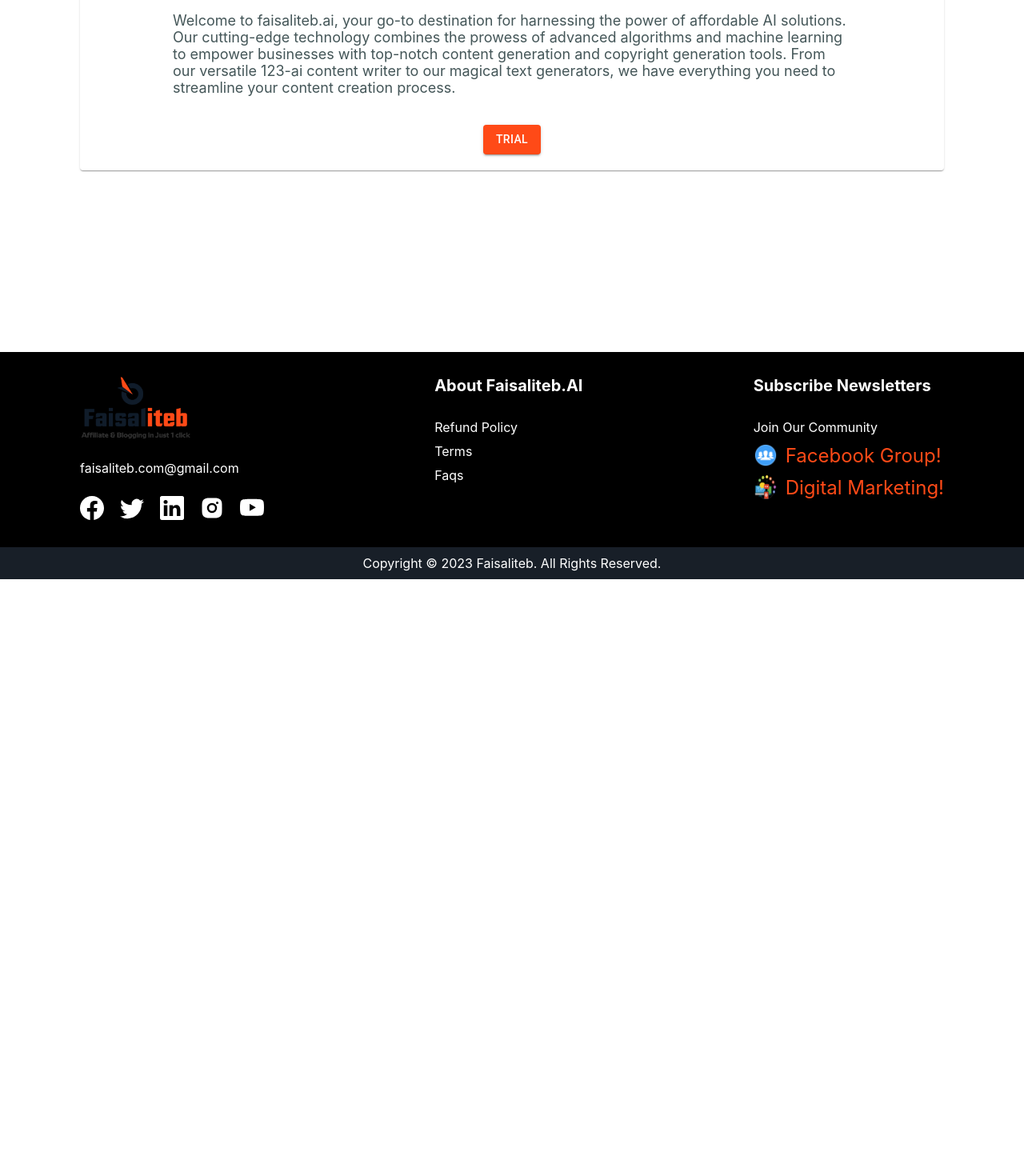
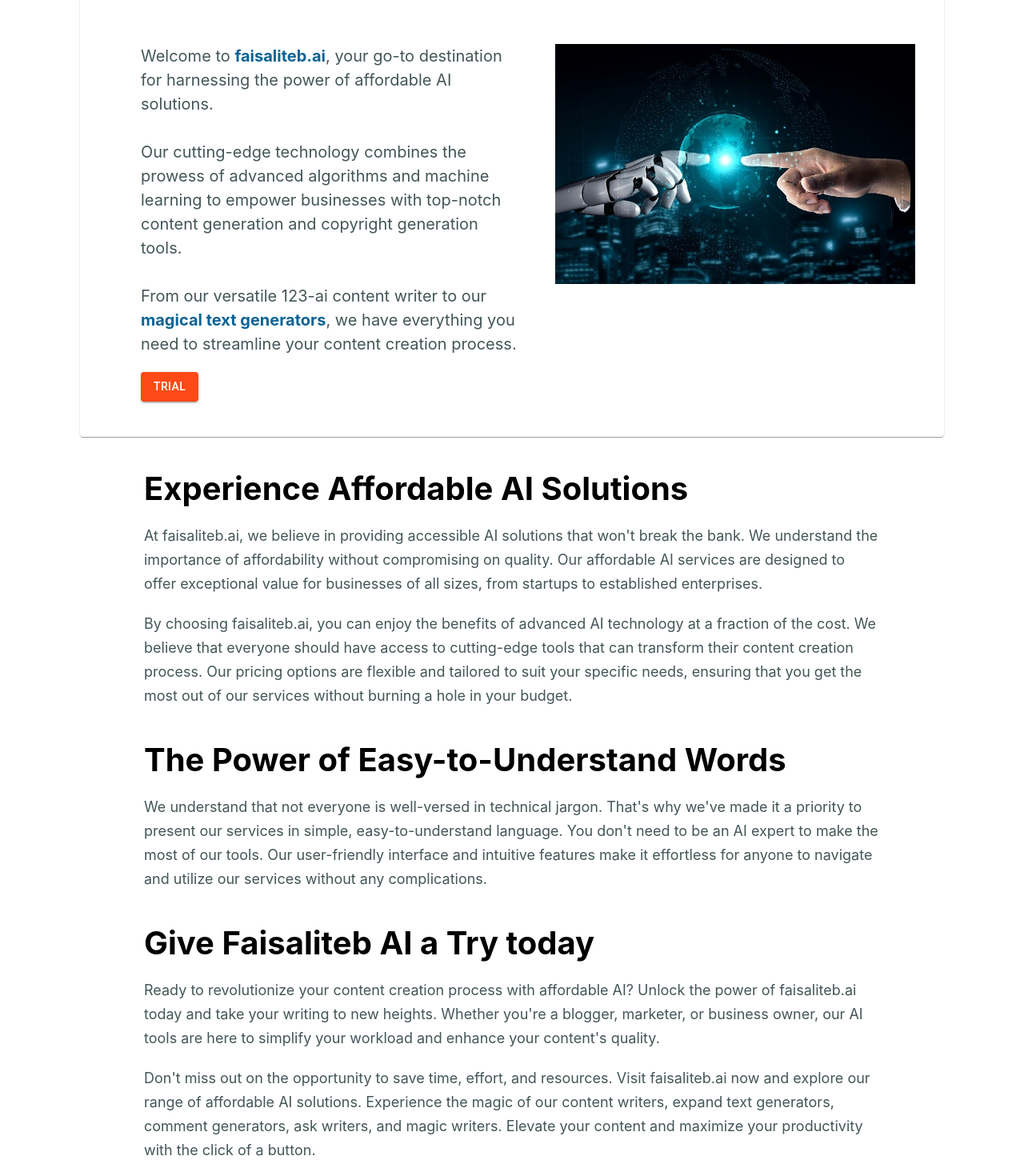
Before and after one commit to Sunny1509006/AI-Content-Generator, a React (Create React App) app: page / in a window 1280 px wide. Shown: the part 180-1650 px from the top of the page at 80% size. Before the commit the page ends 904 px from the top, so only its background shows below. Built offline with nearby package versions, Linux system fonts and the light colour scheme; no server answers.

Commit message:
Homepage has been modified with Details and Title_Info components, padding of youtube has been changed, Footer has been modified

```diff
--- /dev/null
+++ b/src/Components/Common/Details.css
@@ -0,0 +1,18 @@
+.details-main {
+    display: flex;
+    flex-direction: column;
+    padding: 40px 80px;
+    gap: 40px;
+}
+
+.details-main h1 {
+    font-size: 40px;
+    margin-bottom: 20px;
+}
+
+.details-main p{
+    color: var(--secondary-black);
+    font-size: 18px;
+    line-height: 30px;
+
+}
--- /dev/null
+++ b/src/Components/Common/Details.js
@@ -0,0 +1,65 @@
+import React from "react";
+import "./Details.css"
+
+export const Details = () => {
+  return (
+    <div className="details-main">
+      <div>
+        <h1>Experience Affordable AI Solutions</h1>
+        <p>
+          At faisaliteb.ai, we believe in providing accessible AI solutions that
+          won't break the bank. We understand the importance of affordability
+          without compromising on quality. Our affordable AI services are
+          designed to offer exceptional value for businesses of all sizes, from
+          startups to established enterprises.
+        </p>
+        <br />
+        <p>
+          By choosing faisaliteb.ai, you can enjoy the benefits of advanced AI
+          technology at a fraction of the cost. We believe that everyone should
+          have access to cutting-edge tools that can transform their content
+          creation process. Our pricing options are flexible and tailored to
+          suit your specific needs, ensuring that you get the most out of our
+          services without burning a hole in your budget.
+        </p>
+      </div>
+      <div>
+        <h1>The Power of Easy-to-Understand Words</h1>
+        <p>
+          We understand that not everyone is well-versed in technical jargon.
+          That's why we've made it a priority to present our services in simple,
+          easy-to-understand language. You don't need to be an AI expert to make
+          the most of our tools. Our user-friendly interface and intuitive
+          features make it effortless for anyone to navigate and utilize our
+          services without any complications.
+        </p>
+      </div>
+      <div>
+        <h1>Give Faisaliteb AI a Try today</h1>
+        <p>
+          Ready to revolutionize your content creation process with affordable
+          AI? Unlock the power of faisaliteb.ai today and take your writing to
+          new heights. Whether you're a blogger, marketer, or business owner,
+          our AI tools are here to simplify your workload and enhance your
+          content's quality.
+        </p>
+        <br />
+        <p>
+          Don't miss out on the opportunity to save time, effort, and resources.
+          Visit faisaliteb.ai now and explore our range of affordable AI
+          solutions. Experience the magic of our content writers, expand text
+          generators, comment generators, ask writers, and magic writers.
+          Elevate your content and maximize your productivity with the click of
+          a button.
+        </p>
+        <br />
+        <p>
+          Invest in your success with the power of affordable AI. Join the
+          faisaliteb.ai community today and witness the transformative impact it
+          can have on your content creation process. Click here to get started
+          and unlock the potential of your writing with faisaliteb.ai.
+        </p>
+      </div>
+    </div>
+  );
+};
--- a/src/Components/Common/Footer.css
+++ b/src/Components/Common/Footer.css
@@ -4,6 +4,7 @@
     width: 100%;
     /* background-color: var(--primary-black); */
     background-color: black;
+    margin-top: 20px;
 
 }
 
--- a/src/Components/Common/Title_Info.css
+++ b/src/Components/Common/Title_Info.css
@@ -5,9 +5,36 @@
     align-items: center;
 }
 
-.title-info-main p{
-    margin-top: 20px;
-    padding: 0px 100px;
+.title-info-main h1 {
+    font-size: 40px;
+}
+
+.title-info-body {
+    display: flex;
+    margin-top: 30px;
+    padding: 20px;
+}
+
+.title-info-body img{
+    height: 300px ;
+}
+
+.title-info-body p{
+    /* margin-top: 20px;     */
+    padding: 0px 40px;
     color: var(--secondary-black) !important;
-    font-size: 18px;
+    font-size: 20px;
+    line-height: 30px;
 }
+
+
+.title-info-p-button {
+    display: flex;
+    flex-direction: column;
+    align-items: flex-start;
+}
+
+.blue-color {
+    color: var(--primary-color);
+    font-weight: bold;
+}
--- a/src/Components/Common/Title_Info.js
+++ b/src/Components/Common/Title_Info.js
@@ -1,5 +1,5 @@
 // import React from "react";
-import "./Title_Info.css"
+import "./Title_Info.css";
 
 // export const Title_Info = () => {
 //   return (
@@ -47,25 +47,34 @@
         </Typography> */}
         <div className="title-info-main">
           <h1>Discover the Power of Affordable AI with Faisaliteb AI</h1>
-          <p>
-            Welcome to faisaliteb.ai, your go-to destination for harnessing the
-            power of affordable AI solutions. Our cutting-edge technology
-            combines the prowess of advanced algorithms and machine learning to
-            empower businesses with top-notch content generation and copyright
-            generation tools. From our versatile 123-ai content writer to our
-            magical text generators, we have everything you need to streamline
-            your content creation process.
-          </p>
+          <div className="title-info-body">
+            <div className="title-info-p-button">
+              <p>
+                Welcome to <span className="blue-color">faisaliteb.ai</span>,
+                your go-to destination for harnessing the power of affordable AI
+                solutions.<br /><br /> Our cutting-edge technology combines the prowess of
+                advanced algorithms and machine learning to empower businesses
+                with top-notch content generation and copyright generation
+                tools.<br /><br /> From our versatile 123-ai content writer to our <span className="blue-color">magical
+                text generators</span>, we have everything you need to streamline your
+                content creation process.
+              </p>
+              <div className="button-div" style={{
+                    padding: '0 40px',
+                    marginTop: '20px',
+                }}>
+                <Button variant="contained" className="custom-button" >
+                  Trial
+                </Button>
+              </div>
+            </div>
+            <img src="/images/power_of_ai.jpg" />
+          </div>
         </div>
       </CardContent>
       {/* <CardActions>
         <Button size="small">Learn More</Button>
       </CardActions> */}
-      <div className="button-div">
-        <Button variant="contained" className="custom-button">
-          Trial
-        </Button>
-      </div>
     </Card>
   );
 };
--- a/src/Components/Common/YoutubeVideo.js
+++ b/src/Components/Common/YoutubeVideo.js
@@ -41,7 +41,7 @@
   };
 
   return (
-    <div>
+    <div style={{padding: '40px'}}>
       {videoId && (
         <YouTube videoId={videoId} opts={opts} onReady={onReady} onError={onError} />
       )}
--- a/src/Components/Pages/Homepage.js
+++ b/src/Components/Pages/Homepage.js
@@ -1,12 +1,16 @@
 import React from 'react'
 import YouTubePlayer from '../Common/YoutubeVideo'
 import { Title_Info } from '../Common/Title_Info'
+import { Details } from '../Common/Details'
+import Faq from './Faqs'
 
 export const Homepage = () => {
   return (
     <>
     <Title_Info />
+    <Details />
     <YouTubePlayer />
+    <Faq />
     </>
   )
 }
```
Also changed, not shown: public/images/power_of_ai.jpg (added).
